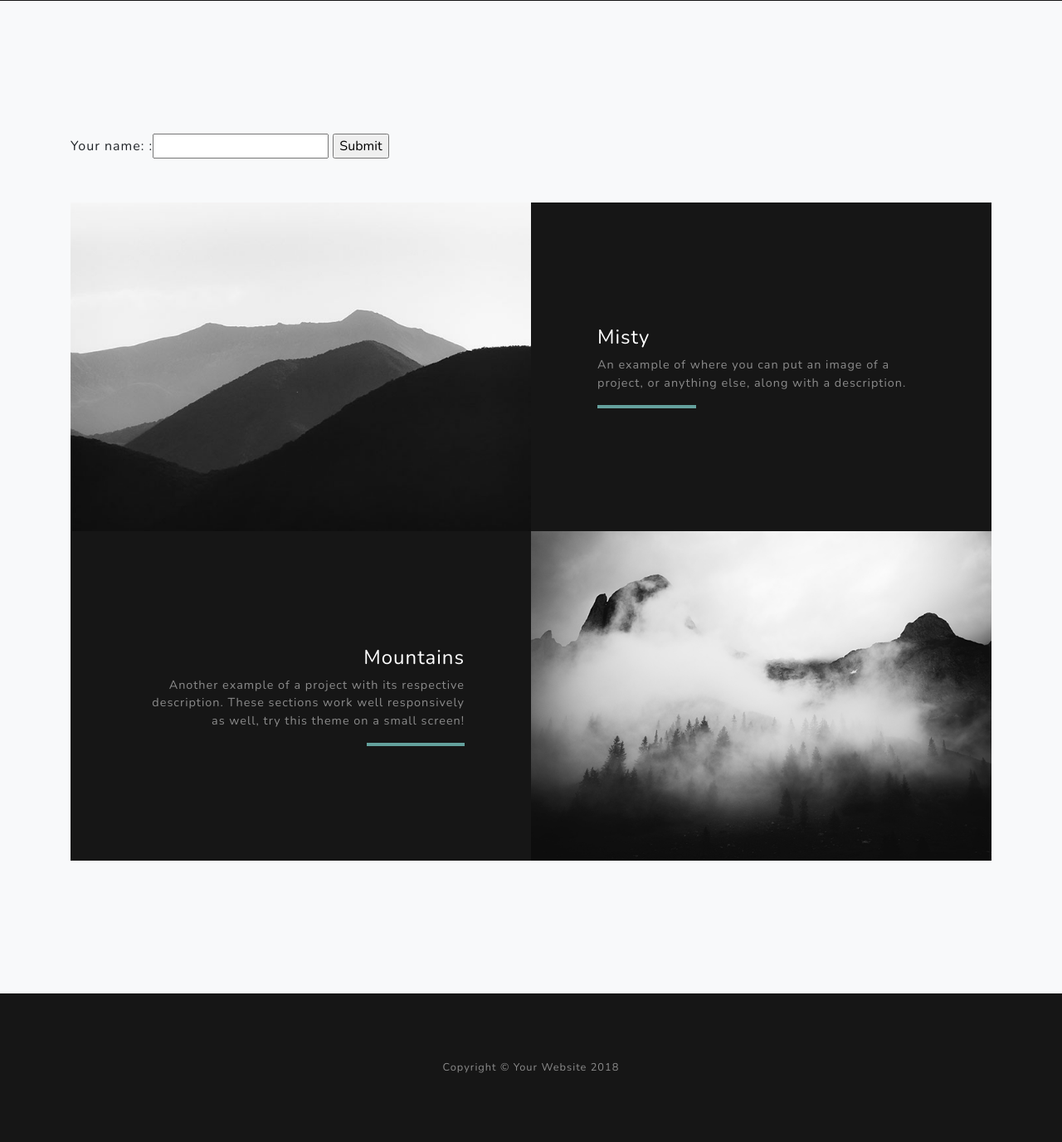
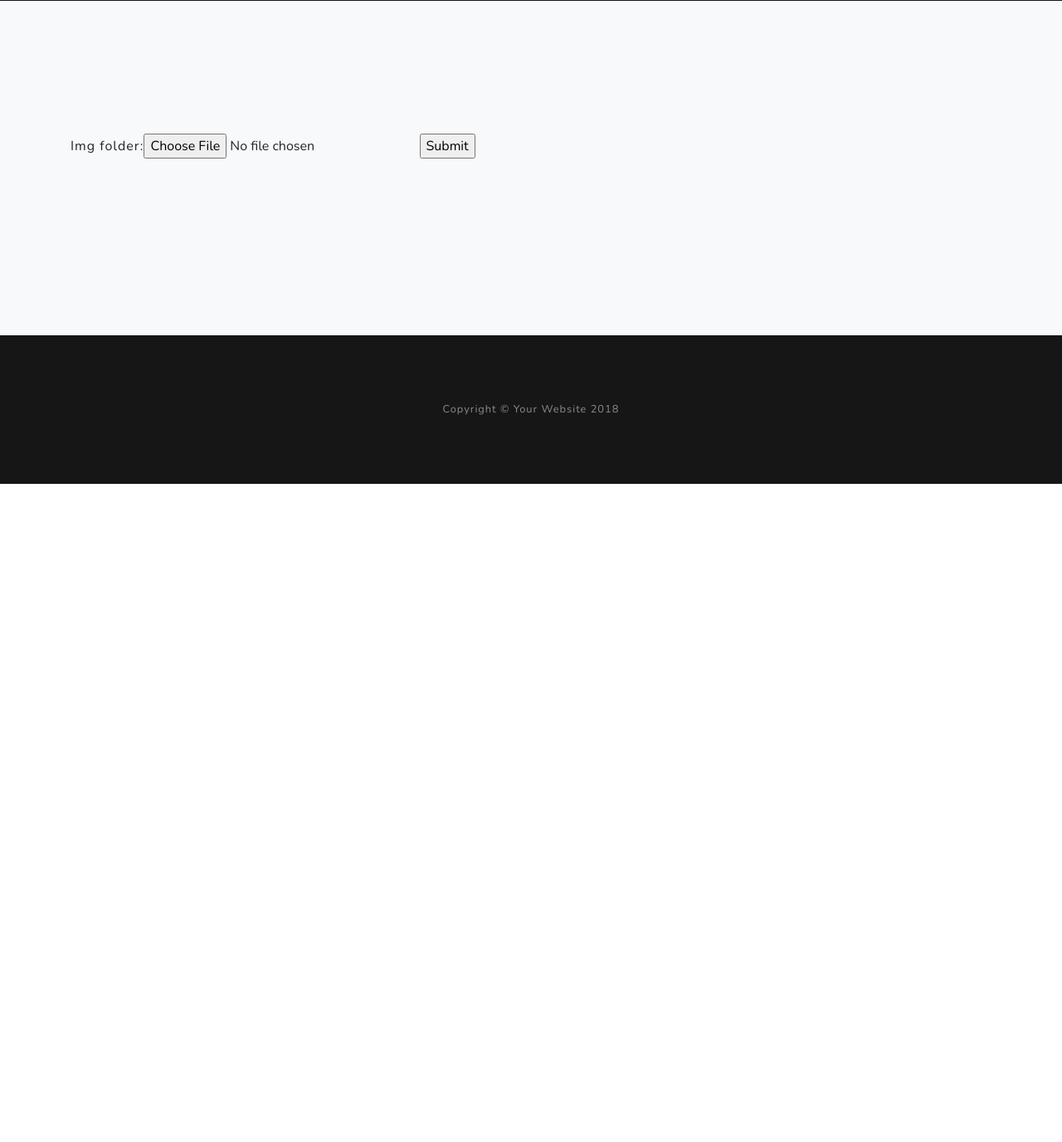
Before and after one commit to Ultrae/ChampsDetect, a Django app: page /user/ in a window 1280 px wide. Shown: the part 799-2175 px from the top of the page at 83% size. After the commit the page ends 1382 px from the top, so only its background shows below. Run offline with Django 3.2, Linux system fonts and the light colour scheme; some libraries are stand-ins or nearby versions.

Commit message:
[USER] Form class + enctype for fileUpload

```diff
--- a/website/user/forms.py
+++ b/website/user/forms.py
@@ -1,4 +1,4 @@
 from django import forms
 
 class UserForm(forms.Form):
-    your_name = forms.CharField(label='Your name: ', max_length=100)
+    img_folder = forms.FileField()
--- a/website/user/templates/user/index.html
+++ b/website/user/templates/user/index.html
@@ -80,52 +80,12 @@
 
         <!-- Featured Project Row -->
         <div class="row align-items-center no-gutters mb-4 mb-lg-5">
-            <form action="{% url 'user:index' %}" method="post">
+            <form enctype="multipart/form-data"
+                  action="{% url 'user:index' %}" method="post">
                 <!-- csrf_token -->
                 {{ form }}
                 <input type="submit" value="Submit">
             </form>
-        </div>
-
-        <!-- Project One Row -->
-        <div class="row justify-content-center no-gutters mb-5 mb-lg-0">
-            <div class="col-lg-6">
-                <img class="img-fluid" src="img/demo-image-01.jpg" alt="">
-            </div>
-            <div class="col-lg-6">
-                <div class="bg-black text-center h-100 project">
-                    <div class="d-flex h-100">
-                        <div class="project-text w-100 my-auto text-center text-lg-left">
-                            <h4 class="text-white">Misty</h4>
-                            <p class="mb-0 text-white-50">An example of where
-                                you can put an image of a project, or anything
-                                else, along with a description.</p>
-                            <hr class="d-none d-lg-block mb-0 ml-0">
-                        </div>
-                    </div>
-                </div>
-            </div>
-        </div>
-
-        <!-- Project Two Row -->
-        <div class="row justify-content-center no-gutters">
-            <div class="col-lg-6">
-                <img class="img-fluid" src="img/demo-image-02.jpg" alt="">
-            </div>
-            <div class="col-lg-6 order-lg-first">
-                <div class="bg-black text-center h-100 project">
-                    <div class="d-flex h-100">
-                        <div class="project-text w-100 my-auto text-center text-lg-right">
-                            <h4 class="text-white">Mountains</h4>
-                            <p class="mb-0 text-white-50">Another example of a
-                                project with its respective description. These
-                                sections work well responsively as well, try
-                                this theme on a small screen!</p>
-                            <hr class="d-none d-lg-block mb-0 mr-0">
-                        </div>
-                    </div>
-                </div>
-            </div>
         </div>
 
     </div>
```
